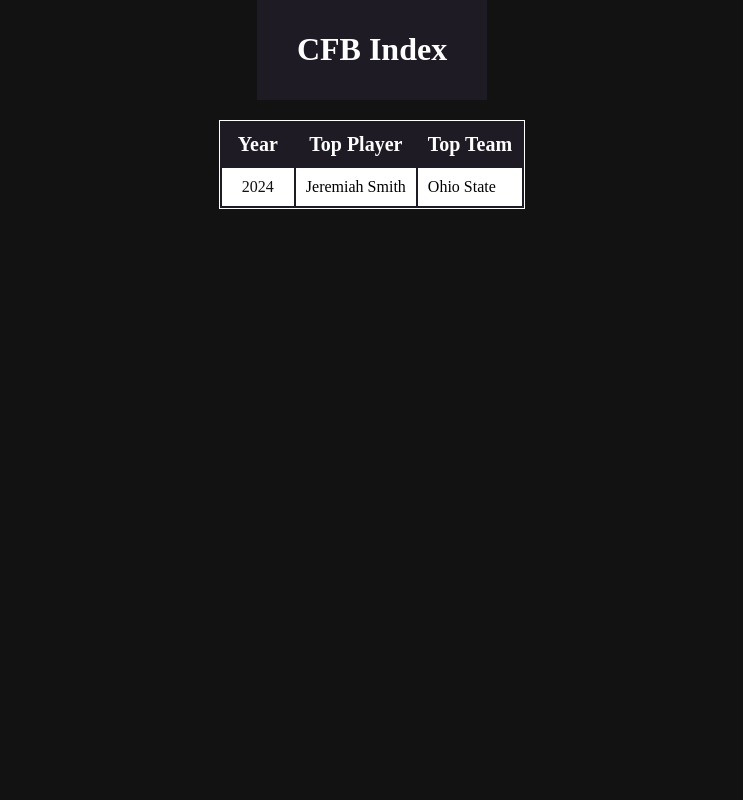
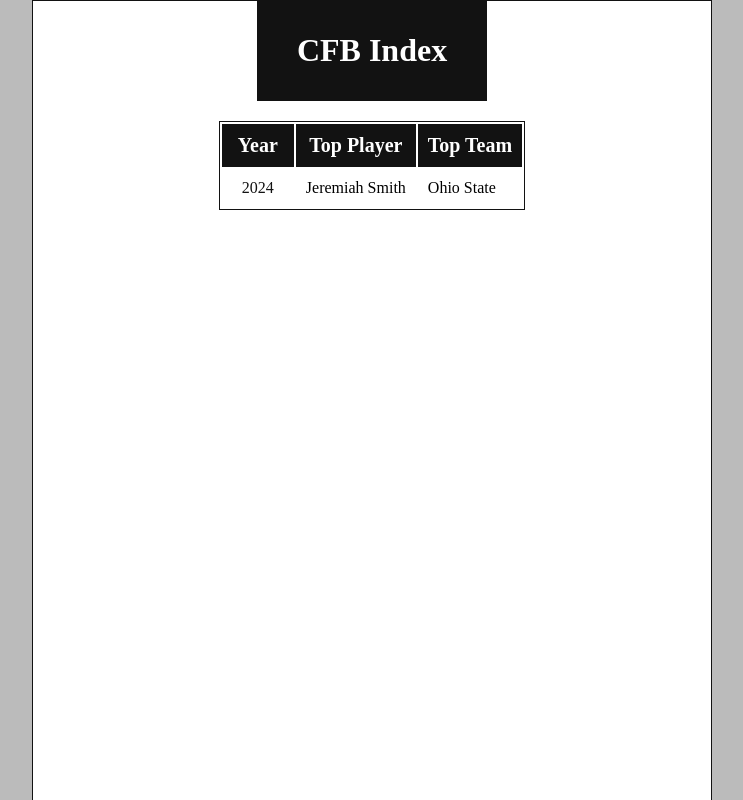
Before and after one commit to zachderish/cfb_index, a plain HTML site: page website/recruiting.html in a window 1280 px wide. Shown: the top 800 px of the page, without its empty margins (268-1011 px from the left). Drawn offline with Linux system fonts and the light colour scheme.

Commit message:
Style update

```diff
--- a/website/apicall.js
+++ b/website/apicall.js
@@ -18,7 +18,7 @@
   });
 
 function create_table(data) {
-    for (let i = 0; i < 100; i++) {
+    for (let i = 0; i < 2000; i++) {
         let row = table.insertRow(i+1);
         let name = row.insertCell(0);
         let position = row.insertCell(1);
--- a/website/home.css
+++ b/website/page.css
@@ -1,20 +1,26 @@
+html {
+    background-color: rgb(187, 187, 187);
+}
+
 body {
     display: flex;
     flex-direction: column;
-    margin: 0px 10px;
+    margin: 0px 300px;
+    border: 1px solid #121212;
     align-items: center;
-    background-color: #121212;
+    background-color: white;
+    padding-bottom: 100%;
 }
 
 #logo {
     color: white;
-    background-color: #1F1B24;
+    background-color: #121212;
     padding: 10px 30px;
     margin-bottom: 20px;
 }
 
 #nav {
-    background-color: #1F1B24;
+    background-color: #121212;
 }
 
 #nav_bar {
--- a/website/recruiting.css
+++ b/website/recruiting.css
@@ -1,25 +1,7 @@
-body {
-    display: flex;
-    flex-direction: column;
-    margin: 0px 10px;
-    align-items: center;
-    background-color: #121212;
-}
-
-#logo {
-    color: white;
-    background-color: #1F1B24;
-    padding: 10px 30px;
-    margin-bottom: 20px;
-}
-
-#recruiting {
-    background-color: #1F1B24;
-}
 
 table {
     border: 1px solid;
-    border-color: white;
+    border-color: #121212;
 }
 
 th {
@@ -27,6 +9,7 @@
     font-weight: bold;
     color: white;
     padding: 10px 10px;
+    background-color: #121212;
 }
 
 a {
--- a/website/recruiting.html
+++ b/website/recruiting.html
@@ -23,6 +23,7 @@
             </tr>
         </table>
     </div>
+    <link rel="stylesheet" href="page.css">
     <link rel="stylesheet" href="recruiting.css">
 </body>
 </html>
```
Also changed, not shown: website/home.html (+1 -1 lines).
